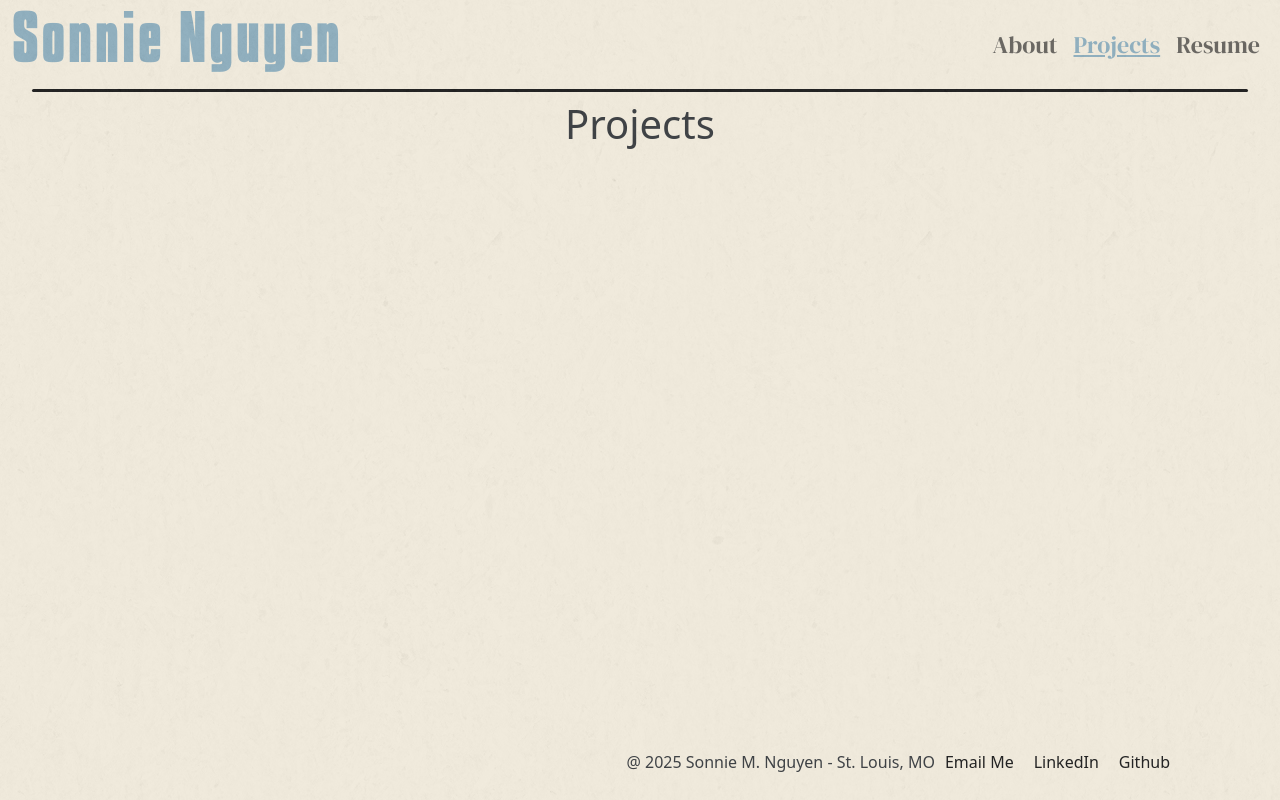
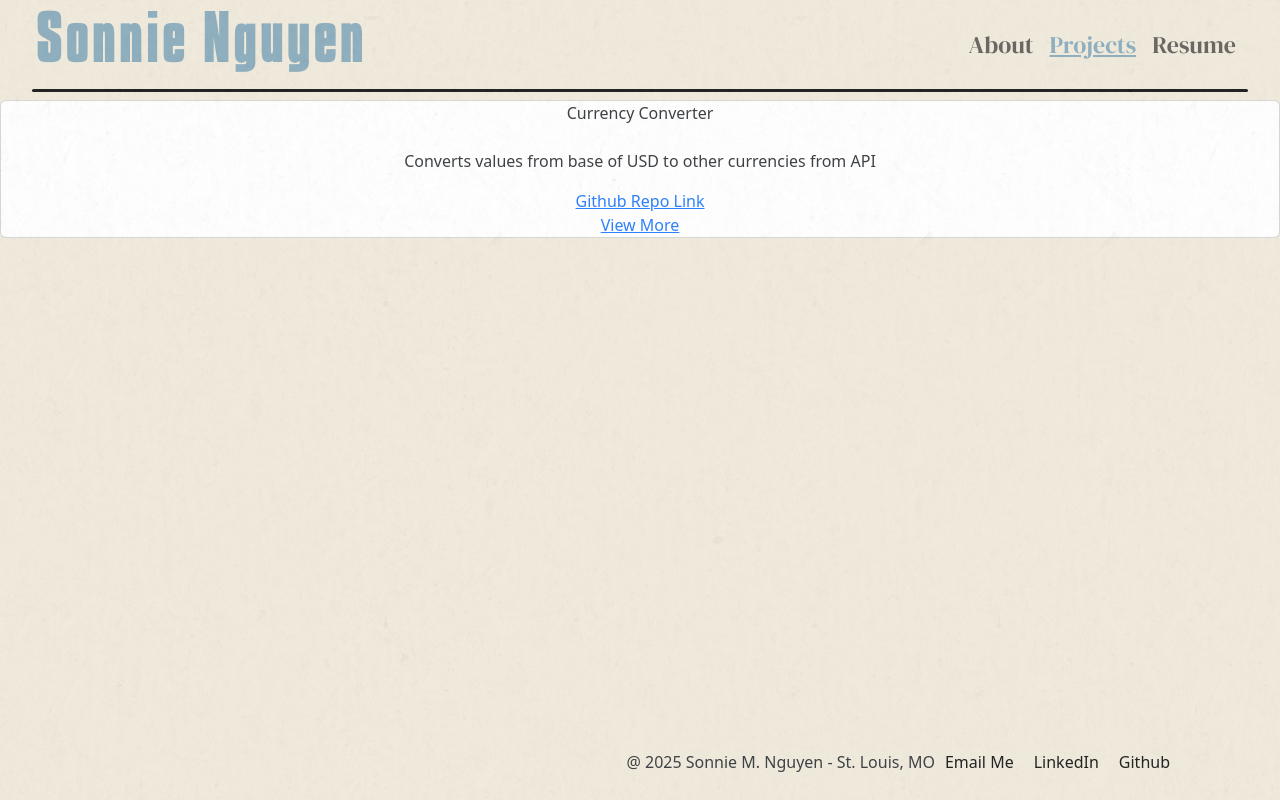
Before and after one commit to Sunsonni/PortfolioWebsite, a React (Vite) app in the folder Portfolio-client/: page /Projects in a window 1280 px wide. Built offline with nearby package versions, Linux system fonts and the light colour scheme.

Commit message:
Creating cards and start of blog

```diff
--- a/Portfolio-client/src/App.css
+++ b/Portfolio-client/src/App.css
@@ -89,6 +89,7 @@ body::after {
   height: 90px;
   background-color: #EFE8D8;
   padding: 0 50px;
+  margin: 0 50px;
   width: 100%;
   display: flex;
   align-items: center;
@@ -237,8 +238,7 @@ embed {
 }
 
 .downloadButton{
-  background-color: aquamarine;
-
+  background-color: #7FA4B6;
 }
 
 .footer{
@@ -246,7 +246,18 @@ embed {
   bottom: 0;
   left: 0;
   width: 100%;
-  /* background-color: #333; */
   text-align: center;
   padding: 0;
 }
+
+.aboutContent {
+  margin: 50px;
+
+}
+
+@media only screen and (max-width: 600px) {
+  .nav-bar{
+
+  }
+
+}
--- a/Portfolio-client/src/Navigation.jsx
+++ b/Portfolio-client/src/Navigation.jsx
@@ -1,24 +1,32 @@
 import {
+    Collapse,
     Navbar,
     NavbarBrand,
     Nav,
     NavItem,
+    NavbarToggler,
   } from 'reactstrap';
+  import { useState } from 'react'
   import { Link, useLocation } from 'react-router-dom'
-  import Footer from './Footer';
   import './App.css'
 
 
 
   const Navigation = () => {
     const location = useLocation();
+    const [isOpen, setIsOpen ] = useState(false);
+
+    const toggle = () => setIsOpen(!isOpen);
+
     return (
        <>
-       <Navbar light expand='md' className='fixed-top nav-bar ' id='navbar-margin'>
+       <Navbar light expand='md' className='fixed-top nav-bar ps-4' id='navbar-margin'>
             <NavbarBrand href='/'>
                 <h1 className='title'>Sonnie Nguyen</h1>
             </NavbarBrand>
-            <Nav className='' navbar>
+            <NavbarToggler onClick={toggle}/>
+            <Collapse isOpen={isOpen} navbar>
+            <Nav className='ms-auto pe-4' navbar>
                 <NavItem>
                     <Link to='/About' className='nav-link'
                     aria-current={location.pathname ==='/About' ? 'page': undefined}
@@ -35,6 +43,7 @@ import {
                     >Resume</Link>
                 </NavItem>
             </Nav>
+            </Collapse>
        <div className="rounded-line"></div>
        </Navbar>
        </>
--- a/Portfolio-client/src/Routes.jsx
+++ b/Portfolio-client/src/Routes.jsx
@@ -6,6 +6,7 @@ import App from './App.jsx'
 import Home from './components/Home.jsx'
 import About from './components/About.jsx'
 import Resume from './components/Resume.jsx'
+import Projects from './components/Projects.jsx'
 
 const router = createBrowserRouter([
     {
@@ -18,7 +19,7 @@ const router = createBrowserRouter([
             },
             {
                 path: '/Projects',
-                element: <h1>Projects</h1>
+                element: <Projects />
             },
             {
                 path: '/About',
--- a/Portfolio-client/src/components/About.jsx
+++ b/Portfolio-client/src/components/About.jsx
@@ -3,27 +3,25 @@ const About = () => {
 
     return (
       <>
-      <div>
+      <div className='aboutContent'>
         <h1>Behind the Keyboard</h1>
-        <p>Hi, I’m Sonnie Nguyen, a Computer Science student at Southern Illinois University Edwardsville.
-
-        Why coding?
+        <p>Hi, I’m Sonnie Nguyen, a Computer Science student at Southern Illinois University Edwardsville.</p>
+        <p>
+        <h5>Why coding?</h5>
         I’ve been surrounded by technology since I was little and always loved solving problems. Whenever technology came into play, my family would come to me to fix it. I was their personal IT getting viruses off of their computers since middle school.
 
         Interestingly enough I didn’t automatically go into computer science. I did some small coding projects on my own but I never formally learned programming until I went through a LaunchCode course in 2024. Now I’m back in school getting my degree in Computer Science at SIUE.
 
-        What are you currently learning and exploring?
+        <h5>What are you currently learning and exploring? </h5>
         Formally in school, I’m learning about how computers read code and C++ concepts but personally I’ve been playing around with AI and chat bots. I’ve been working on a Gemini based chatbot, toying with the idea of gamifying it and adding a relationship value to the ‘character’ that increases or decreases depending on how the ‘character likes the response.
-        I’ve also been playing around with electronics and just learning the basics of electronics when I have time.
 
-        What’s your process for problem-solving?
+        <h5>What’s your process for problem-solving?</h5>
         You probably aren’t actually curious but I’ll answer anyway.
 
         I am a stringent writer. Meaning that I write it down and try to understand what exactly it is I’m trying to do. I find that when I don’t write things down, it’s easy to get bogged down by the details and forget the main focus.
         So I write it down.
         Then I come up with possible solutions and do them.
-        Sometimes they work and sometimes they don’t.
-        But it’s an iterative process.</p>
+        Sometimes they work and sometimes they don’t.</p>
       </div>
       </>
     );
--- /dev/null
+++ b/Portfolio-client/src/components/Card.jsx
@@ -0,0 +1,34 @@
+import { Link } from 'react-router-dom';
+import {
+    Card,
+    CardBody,
+    CardTitle,
+    CardText,
+    CardLink
+} from 'reactstrap'
+
+const Blog = ({project}) => {
+const { title, description, link, id } = project;
+    return (
+        <>
+        <Card>
+            <CardTitle>
+                {title}
+            </CardTitle>
+            <CardBody>
+                <CardText>
+                    {description}
+                </CardText>
+            </CardBody>
+            <CardLink href={link}>
+                Github Repo Link
+            </CardLink>
+            <Link to={`/post/${id}`}>
+            View More
+            </Link>
+        </Card>
+        </>
+    );
+};
+
+export default Blog;
--- /dev/null
+++ b/Portfolio-client/src/components/Post.jsx
@@ -0,0 +1,3 @@
+const Post = () => {
+
+}
--- /dev/null
+++ b/Portfolio-client/src/components/Projects.jsx
@@ -0,0 +1,17 @@
+import Blog from "./Card";
+
+const Projects = () => {
+    const project =
+        {
+            title: 'Currency Converter',
+            description: 'Converts values from base of USD to other currencies from API',
+            link: 'https://github.com/Smidge101/Currency_counter',
+            id: 0
+        };
+    return (
+        <>
+        <Blog project={project} />
+        </>
+    );
+}
+export default Projects;
--- a/Portfolio-client/src/components/Resume.jsx
+++ b/Portfolio-client/src/components/Resume.jsx
@@ -15,9 +15,9 @@ const Resume = () => {
     return (
         <>
         <div className='resume-container'>
-        <button  className='downloadButton' onClick={onButtonClick}>Download resume here</button>
             <embed src={pdfUrl} width="80%" align="middle" height="600px" type="application/pdf" />
         </div>
+        <button  className='downloadButton' onClick={onButtonClick}>Download resume here</button>
         </>
     );
 }
```
